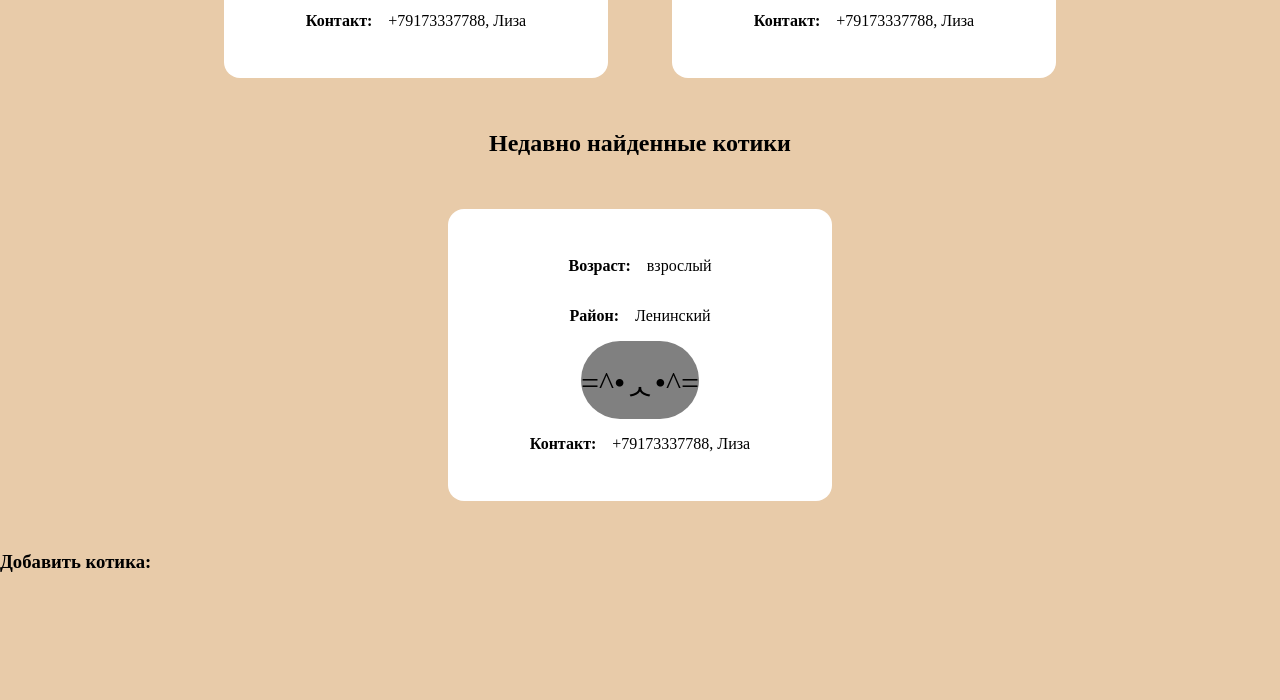
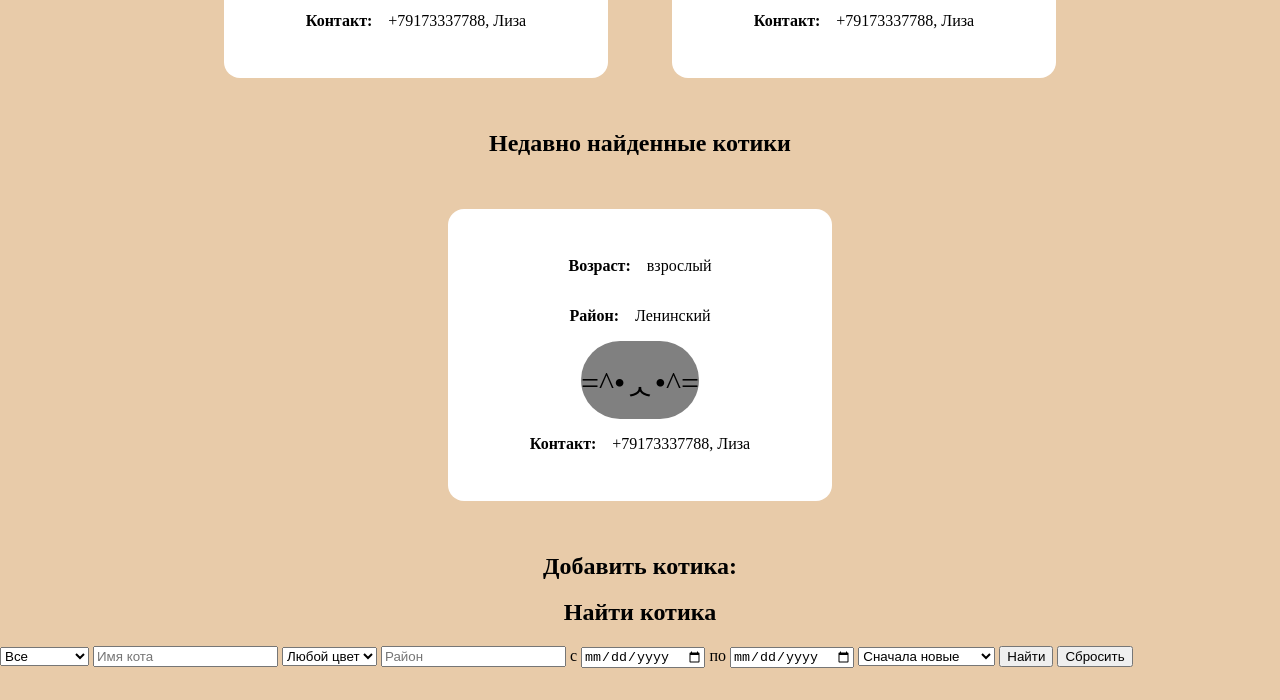
Before and after one commit to Ekvisa/WhosePaw, a website: page index.html in a window 1280 px wide. Shown: the part 374-1074 px from the top of the page. Before the commit the page ends 966 px from the top, so only its background shows below. Drawn offline with Linux system fonts and the light colour scheme; no server answers.

Commit message:
search in process

```diff
--- a/index.html
+++ b/index.html
@@ -45,8 +45,56 @@
         </ul>
       </section>
       <section>
-        <h3>Добавить котика:</h3>
+        <h2>Добавить котика:</h2>
         <form id="add"></form>
+      </section>
+      <!-- <section>
+        <h2>Найти котика:</h2>
+        <form id="filters">
+          <button type="button" id="search">Search</button>
+        </form>
+      </section> -->
+      <section id="filters">
+        <h2>Найти котика</h2>
+        <form id="filterForm">
+          <select name="status">
+            <option value="">Все</option>
+            <option value="lost">Потерялся</option>
+            <option value="found">Нашёлся</option>
+          </select>
+
+          <input type="text" name="name" placeholder="Имя кота" />
+
+          <select name="color">
+            <option value="">Любой цвет</option>
+            <option value="white">Белый</option>
+            <option value="gray">Серый</option>
+            <option value="ginger">Рыжий</option>
+            <option value="black">Чёрный</option>
+          </select>
+
+          <input type="text" name="area" placeholder="Район" />
+
+          <label
+            >с
+            <input type="date" name="dateFrom" />
+          </label>
+          <label
+            >по
+            <input type="date" name="dateTo" />
+          </label>
+
+          <select name="sort">
+            <option value="date_desc">Сначала новые</option>
+            <option value="date_asc">Сначала старые</option>
+            <option value="age_asc">Младшие сначала</option>
+            <option value="age_desc">Старшие сначала</option>
+          </select>
+
+          <button type="submit">Найти</button>
+          <button type="reset">Сбросить</button>
+        </form>
+        <ul id="filtered"></ul>
       </section>
       <section class="details hidden">
         <div class="details_content">
--- a/script.js
+++ b/script.js
@@ -95,6 +95,24 @@ async function deleteCatById() {
     throw new Error("Ошибка при удалении котика");
   }
   return true;
+}
+
+function showCatFields(container, data, fields, onSubmit) {
+  container.innerHTML = "";
+  fields.forEach((f) => {
+    const fieldItem = createField(f, data, onSubmit ? true : false);
+    container.appendChild(fieldItem);
+  });
+  if (onSubmit) {
+    const buttonNames = {
+      addCat: "Добавить",
+      editCat: "Сохранить",
+      filterCats: "Найти",
+    };
+    submitBtn.textContent = buttonNames[onSubmit] || onSubmit;
+    submitBtn.addEventListener("click", onSubmit(data));
+    container.appendChild(submitBtn);
+  }
 }
 
 function generateAddingForm(container, fieldsData, catData, isEditable) {
@@ -229,14 +247,15 @@ async function showRecent(listId) {
 
 async function showData(data, listId) {
   const container = document.getElementById(listId);
-  console.log(`will be shown in container: ${container}`);
+  console.log(`will be shown in container: ${container.id}`);
   container.innerHTML = "";
   const fields = await loadCatFields({ showInPrevew: "true" });
   data.forEach((e) => {
     const li = document.createElement("li");
     li.dataset.id = e.id;
     console.log(li.dataset.id);
-    generateAddingForm(li, fields, e, false);
+    // generateAddingForm(li, fields, e, false);
+    showCatFields(li, e, fields, "");
     li.addEventListener("click", () => showDetails(e.id));
     container.append(li);
   });
@@ -305,6 +324,57 @@ async function showDetails(catId) {
   });
 }
 
+// async function filterCats() {
+//   e.preventDefault();
+//   const formData = new FormData(e.target);
+//   const filters = Object.fromEntries(formData.entries());
+
+//   // Загружаем всех котов (или берём уже загруженные)
+//   const cats = await getCats();
+
+//   // Фильтрация
+//   let filtered = cats.filter((cat) => {
+//     if (filters.status && cat.status !== filters.status) return false;
+//     if (filters.color && cat.color !== filters.color) return false;
+//     if (
+//       filters.area &&
+//       !cat.area.toLowerCase().includes(filters.area.toLowerCase())
+//     )
+//       return false;
+//     if (
+//       filters.name &&
+//       !cat.name.toLowerCase().includes(filters.name.toLowerCase())
+//     )
+//       return false;
+
+//     if (filters.dateFrom && new Date(cat.date) < new Date(filters.dateFrom))
+//       return false;
+//     if (filters.dateTo && new Date(cat.date) > new Date(filters.dateTo))
+//       return false;
+
+//     return true;
+//   });
+
+//   // Сортировка
+//   switch (filters.sort) {
+//     case "date_desc":
+//       filtered.sort((a, b) => new Date(b.created) - new Date(a.created));
+//       break;
+//     case "date_asc":
+//       filtered.sort((a, b) => new Date(a.created) - new Date(b.created));
+//       break;
+//     case "age_asc":
+//       filtered.sort((a, b) => a.age - b.age);
+//       break;
+//     case "age_desc":
+//       filtered.sort((a, b) => b.age - a.age);
+//       break;
+//   }
+
+//   // Показываем отфильтрованных котиков
+//   showData(filtered, "filtered");
+// }
+
 // Точка входа
 const addForm = document.getElementById("add");
 loadCatFields().then((fields) => {
@@ -314,3 +384,6 @@ loadCatFields().then((fields) => {
 showRecent("lost");
 
 showRecent("found");
+
+// const searchButton = document.getElementById("search");
+// searchButton.addEventListener("click", () => console.log("search1"));
```
